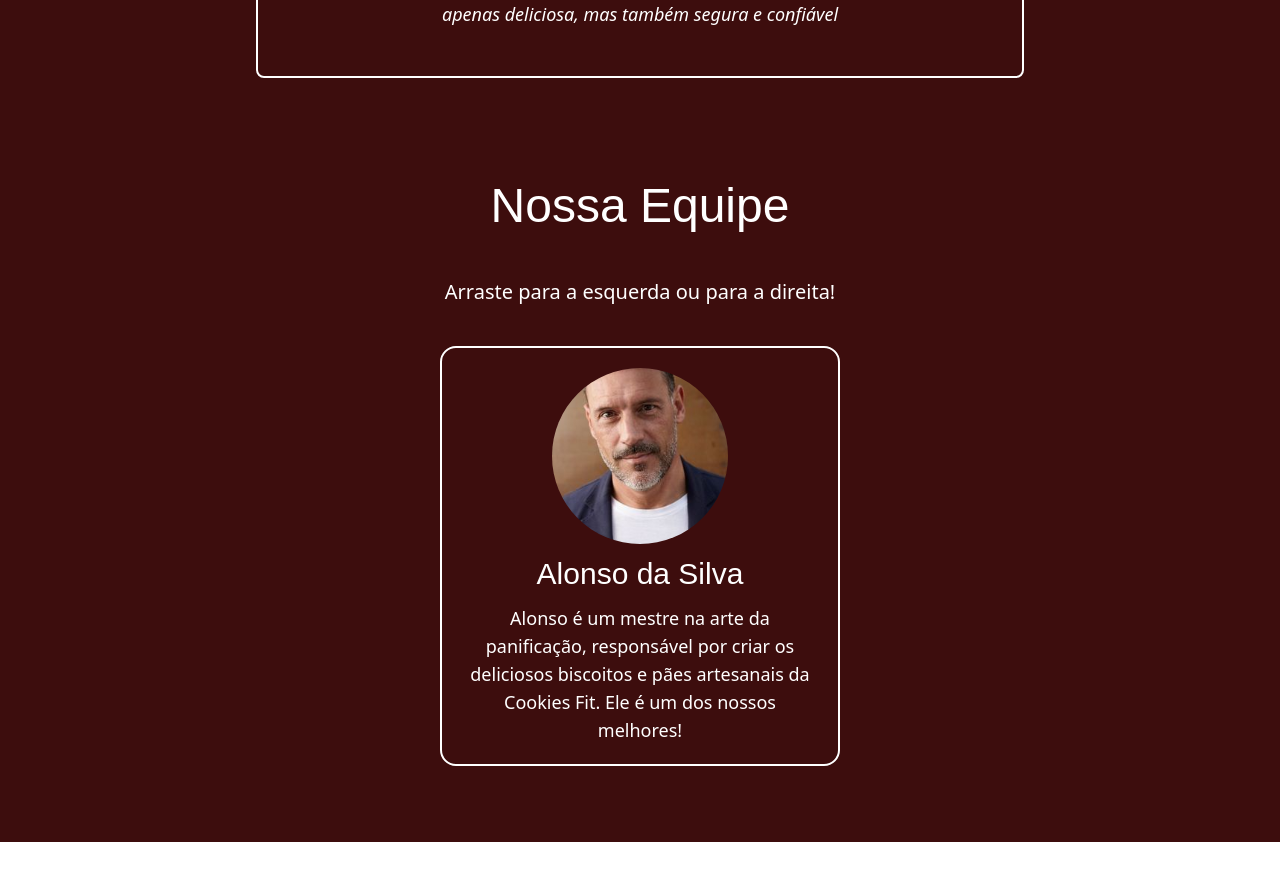
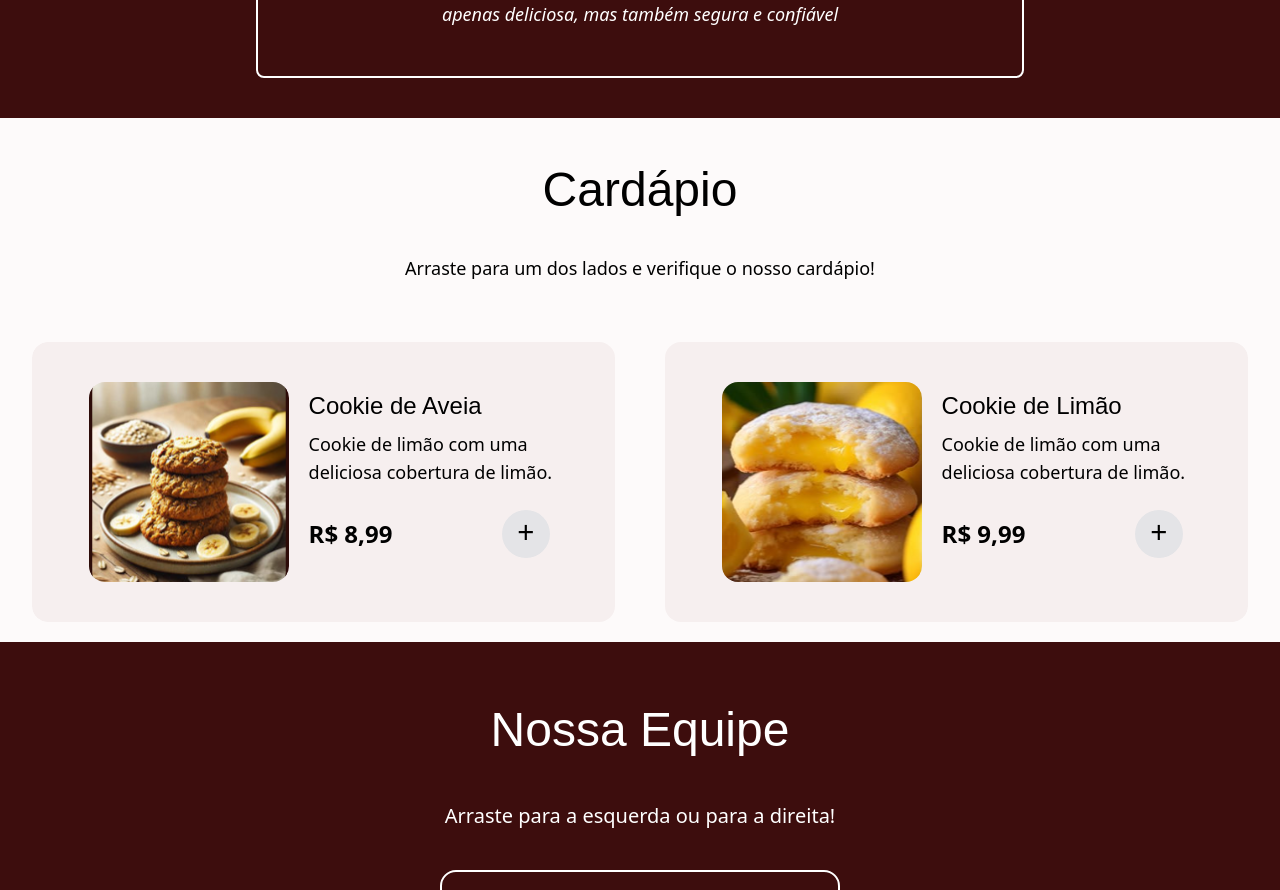
Before and after one commit to CronusLDX/Cookies-Site-FrontEnd, a React (Vite) app: page / in a window 1280 px wide. Shown: the part 1560-2450 px from the top of the page. Built offline with nearby package versions, Linux system fonts and the light colour scheme; a web font is replaced by a local one.

Commit message:
feat Criando o carousel de produtos interativo

```diff
--- /dev/null
+++ b/src/components/Cardapio.tsx
@@ -0,0 +1,65 @@
+import React from 'react';
+import '../../node_modules/swiper/swiper.css';
+import { Swiper, SwiperSlide } from 'swiper/react';
+import { Navigation, Pagination } from 'swiper/modules';
+import { ProductInfo } from '../interfaces/Interfaces';
+import Produto from './Produto';
+
+const Cardapio: React.FC = () => {
+  const cartData: ProductInfo[] = [
+    {
+      title: 'Cookie de Aveia',
+      description: 'Cookie de limão com uma deliciosa cobertura de limão.',
+      image: 'src/assets/cookie-aveia.svg',
+      price: 8.99,
+    },
+    {
+      title: 'Cookie de Limão',
+      description: 'Cookie de limão com uma deliciosa cobertura de limão.',
+      image: 'src/assets/cookie-limao.svg',
+      price: 9.99,
+    },
+    {
+      title: 'Cookie de Morango',
+      description: 'Cookie de limão com uma deliciosa cobertura de limão.',
+      image: 'src/assets/cookie-morango.svg',
+      price: 7.99,
+    },
+    {
+      title: 'Cookie de Gotas de Chocolate',
+      description: 'Cookie de limão com uma deliciosa cobertura de limão.',
+      image: 'src/assets/cookies-chocolate.svg',
+      price: 10.99,
+    },
+  ];
+  return (
+    <section className="w-full h-full flex flex-col items-center bg-[#fdfafa] ">
+      <h1 className="lily text-3xl lg:text-5xl mt-12 mb-10">Cardápio</h1>
+      <p className="lg:text-lg text-md font-light mb-10">
+        Arraste para um dos lados e verifique o nosso cardápio!
+      </p>
+      <div className="w-[89%] lg:w-[95%] h-64 lg:h-80 justify-center flex items-center py-5 ">
+        <Swiper
+          spaceBetween={50}
+          slidesPerView={1}
+          breakpoints={{
+            640: { slidesPerView: 1 },
+            1024: { slidesPerView: 2 },
+          }}
+          navigation
+          pagination={{ clickable: true }}
+          modules={[Navigation, Pagination]}
+          className="w-full h-full px-2 py-10 justify-center flex rounded-2xl "
+        >
+          {cartData.map((item, index) => (
+            <SwiperSlide key={index}>
+              <Produto prop={item} />
+            </SwiperSlide>
+          ))}
+        </Swiper>
+      </div>
+    </section>
+  );
+};
+
+export default Cardapio;
--- a/src/components/Diferencial.tsx
+++ b/src/components/Diferencial.tsx
@@ -4,7 +4,7 @@ import bastaoLogo from '/src/assets/bastao-de-asclepio.svg';
 
 const Diferencial = () => {
   return (
-    <section className="bg-[#3d0d0d] text-white py-10 px-5 text-center w-full h-full ">
+    <section className="bg-[#3d0d0d] text-white py-10  px-5 text-center w-full h-full ">
       <h2 className="text-4xl lg:text-5xl lily my-[5rem]">Nosso Diferencial</h2>
 
       <div className="grid grid-cols-1 lg:grid-cols-2 gap-10 max-w-3xl mx-auto">
--- a/src/components/Footer.tsx
+++ b/src/components/Footer.tsx
@@ -3,14 +3,14 @@ import cookieLogo from '/src/assets/cookie-logo.svg';
 
 const Footer: React.FC = () => {
   return (
-    <footer className="w-full h-full browm  shadow-sm flex flex-col ">
+    <footer className="w-full h-[100%] browm  shadow-sm flex flex-col ">
       <div className="w-full max-w-screen-xl mx-auto p-4 md:py-8">
         <div className="sm:flex sm:items-center sm:justify-between">
           <a
             href="#"
             className="flex items-center mb-4 sm:mb-0 space-x-3 rtl:space-x-reverse"
           >
-            <img src={cookieLogo} className="h-full" alt="Cookie Logo" />
+            <img src={cookieLogo} className="h-[100%]" alt="Cookie Logo" />
             <span className="self-center text-5xl whitespace-nowrap italliano text-white">
               Cookie Fit
             </span>
--- /dev/null
+++ b/src/components/Produto.tsx
@@ -0,0 +1,51 @@
+import React from 'react';
+import { ProductInfo } from '../interfaces/Interfaces';
+
+const Produto: React.FC<{ prop: ProductInfo }> = ({ prop }) => {
+  const formattedCurrency = (value: number) => {
+    return value.toLocaleString('pt-BR', {
+      style: 'currency',
+      currency: 'BRL',
+    });
+  };
+  const SendInfo = () => {
+    const info: ProductInfo = {
+      title: prop.title,
+      description: prop.description,
+      image: prop.image,
+      price: prop.price,
+    };
+    return info;
+  };
+  return (
+    <section className="w-full h-full flex justify-center items-center bg-[#F6EFEF]  flex-col  rounded-2xl lg:hover:scale-105 transition-all duration-500 ease-in-out transform lg:hover:cursor-pointer ">
+      <div className="w-[90%] h-full flex justify-between items-center py-7 px-5 lg:py-10 lg:px-7 gap-5">
+        <div
+          className=" h-[95%] lg:h-full w-[80%] lg:w-[80%] bg-cover bg-center rounded-2xl"
+          style={{ backgroundImage: `url(${prop.image})` }}
+        ></div>
+        <div className="flex flex-col   w-full h-full ">
+          <h2 className="lily text-md lg:text-2xl py-2 lg:py-2">
+            {prop.title}
+          </h2>
+          <p className="text-sm lg:text-lg font-light">{prop.description}</p>
+          <div className="w-full h-full flex justify-between items-center my-5">
+            <span className="text-lg lg:text-2xl font-bold">
+              {formattedCurrency(prop.price)}
+            </span>
+            <button
+              onClick={() => console.log(SendInfo())}
+              className=" bg-red-400 lg:text-black text-white lg:bg-zinc-200 h-10 w-10 lg:h-12 lg:w-12 text-center justify-center flex items-center rounded-full  mr-0 lg:mr-2  lg:hover:bg-red-400 cursor-pointer lg:hover:text-white lg:hover:scale-105 transition-all duration-500 ease-in-out transform lg:hover:shadow-lg lg:hover:shadow-red-400/50 "
+            >
+              <span className="text-3xl justify-center flex items-center mb-1 ">
+                +
+              </span>
+            </button>
+          </div>
+        </div>
+      </div>
+    </section>
+  );
+};
+
+export default Produto;
--- a/src/pages/RootLayout.tsx
+++ b/src/pages/RootLayout.tsx
@@ -4,6 +4,7 @@ import Diferencial from '../components/Diferencial';
 import Footer from '../components/Footer';
 import Colaboradores from '../components/Colaboradores';
 import FAQSection from '../components/FAQSection';
+import Cardapio from '../components/Cardapio';
 
 export const RootLayout: React.FC = () => {
   return (
@@ -11,6 +12,7 @@ export const RootLayout: React.FC = () => {
       <Navbar />
       <Apresentacao />
       <Diferencial />
+      <Cardapio />
       <Colaboradores />
       <FAQSection />
       <Footer />
```
Also changed, not shown: src/interfaces/Interfaces.tsx (+7 -0 lines), src/assets/cookie-limao.svg, src/assets/cookies-chocolate.svg.
